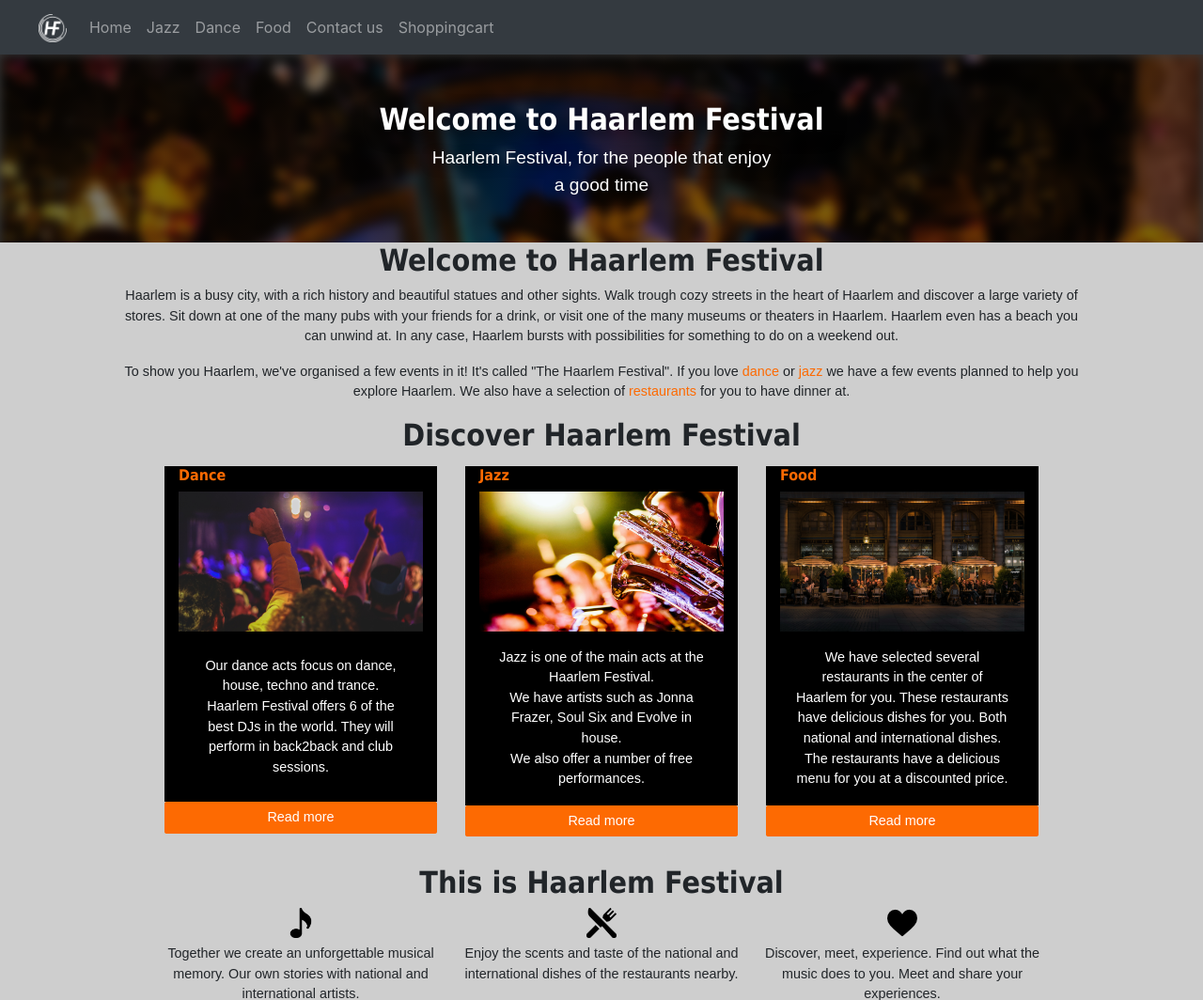
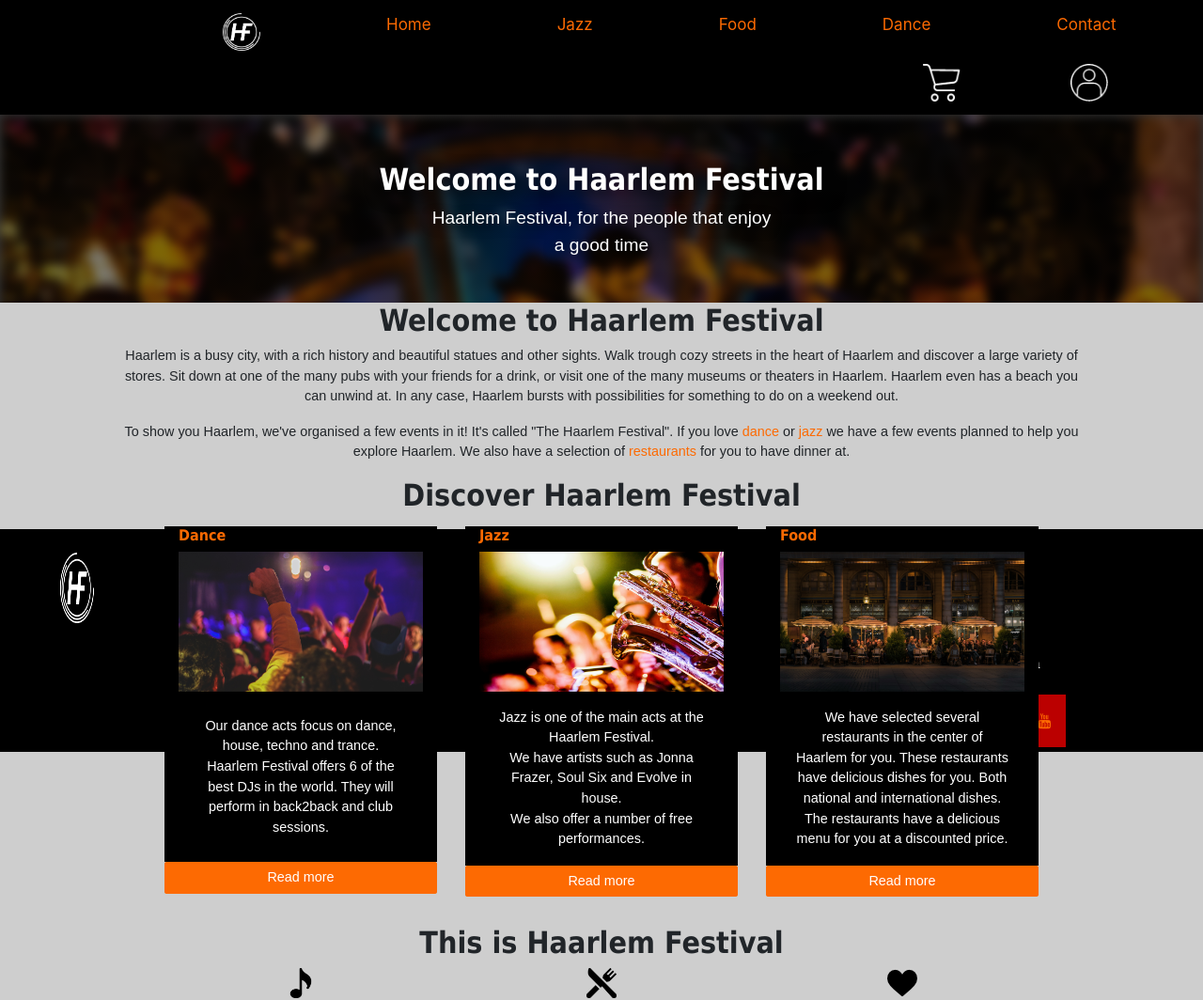
Before and after one commit to OwenVanRijn/ProjectHaarlemFestival, a PHP site: page / in a window 1280 px wide. Shown: the top 1064 px of the page at 94% size. Run offline with PHP 8.4, Linux system fonts and the light colour scheme.

Commit message:
nav bar + footer

```diff
--- a/UI/navBar.php
+++ b/UI/navBar.php
@@ -8,35 +8,43 @@ $root = realpath($_SERVER["DOCUMENT_ROOT"]);
 <html>
 
 <head>
-    <link rel="stylesheet" href="https://stackpath.bootstrapcdn.com/bootstrap/4.5.2/css/bootstrap.min.css">
+        <link rel="stylesheet" href="css/navBarFooter.css">
+        <link rel="stylesheet" href="https://cdnjs.cloudflare.com/ajax/libs/font-awesome/4.7.0/css/font-awesome.min.css">
 </head>
 
 <body>
-    <nav class="navbar navbar-expand-lg navbar-dark bg-dark sticky-top">
-        <a class="navbar-brand" href="./index.php" style="margin-left: 2%">
-            <img src="./img/logo-wit.png" width="30" height="30">
-        </a>
+    <nav>
+        <ul>
+          <li class="navItem"><a class="image"><img class="logo" src="img/logo-wit.png" alt="logo"></a></li>
+          <li><a class="navItem" href="./index.php">Home</a></li>
+          <li><a class="navItem" class="navItem" href="./jazz.php">Jazz</a></li>
+          <li><a class="navItem" href="./food.php">Food</a></li>
+          <li><a class="navItem" href="./dance.php">Dance</a></li>
+          <li><a class="navItem" href="./contact.php">Contact</a></li>
+          <li><a class="imageRight"><img class="logo" src="img/account.png" alt="logo"></a></li>
+          <li><a class="imageRight"><img class="logo" src="img/shoppingcart.png" alt="logo"></a></li>
+        </ul>
+     </nav>
+     <footer>
+       <img class="logoFooter" src="img/logo-wit.png" alt="">
+      <section class="footerLinks">
+        <ul>
+          <li><a href="#">> Photo's and video's</a>
+          </li>
+          <li><a href="#">> Online events</a>
+          </li>
+          <li><a href="./contact.php">> Contact us</a>
+          </li>
+          <li><a href="./volunteers.php">> For volunteers</a>
+          </li>
+        </ul>
+      </section>
+      <section class="socialMedia">
+        <p class="titleSocialMedia">Social Media</p>
+        <a href="#" class="fa fa-facebook"></a>
+        <a href="#" class="fa fa-youtube"></a>
+      </section>
+    </footer>
 
-        <ul class="navbar-nav">
-            <li class = "nav-item">
-                <a class="nav-link" href="./index.php">Home</a>
-            </li>
-            <li class = "nav-item">
-                <a class="nav-link" href="./jazz.php">Jazz</a>
-            </li>
-            <li class = "nav-item">
-                <a class="nav-link" href="./dance.php">Dance</a>
-            </li>
-            <li class = "nav-item">
-                <a class="nav-link" href="./food.php">Food</a>
-            </li>
-            <li class = "nav-item">
-                <a class="nav-link" href="./contact.php">Contact us</a>
-            </li>
-            <li class = "nav-item">
-                <a class="nav-link" href="./shoppingcart.php">Shoppingcart</a>
-            </li>
-        </ul>
-    </nav>
 </body>
 </html>
--- /dev/null
+++ b/css/navBarFooter.css
@@ -0,0 +1,89 @@
+nav{
+  background-color: #000;
+  overflow: auto;
+  width: 100%;
+}
+nav a
+{
+  float: left;
+  text-align: center;
+  padding: 14px 16px;
+  text-decoration: none;
+  color: #FD6A02;
+  font-size: 17px;
+}
+ul{
+  margin-top: 0.5em;
+  list-style-type: none;
+}
+.navItem{
+  margin-left: 6em;
+}
+.logo{
+  height: 40px;
+  width: 40px;
+}
+.image
+{
+  pointer-events: none;
+  float: left;
+  margin-left: 5em;
+}
+.imageRight{
+  pointer-events: none;
+  float: right;
+  margin-right: 5em;
+}
+footer {
+	background: #000;
+    position:absolute;
+    bottom: 0;
+    left: 0;
+    right: 0;
+    font-family: arial;
+}
+.footerLinks {
+   padding-left: 44%;
+   padding-top: 2%;
+}
+.footerLinks ul {
+	padding: 0;
+  list-style-type: none;
+  margin: 0;
+}
+.footerLinks a {
+	color: #d9d9d9;
+	text-decoration: none;
+	font-size: 18px;
+}
+.logoFooter{
+    height: 100px;
+    width: 100px;
+    float: left;
+    padding-left: 5%;
+    padding-top: 2%;
+}
+.socialMedia{
+  padding-left: 80%;
+  padding-right: 4%;
+}
+.titleSocialMedia
+{
+  color: white;
+}
+.fa {
+  padding: 20px;
+  font-size: 30px;
+  width: 50px;
+  text-align: center;
+  text-decoration: none;
+  margin: 5px 2px;
+}
+.fa-facebook {
+  background: #3B5998;
+  color: white;
+}
+.fa-youtube {
+  background: #bb0000;
+  color: white;
+}
```
Also changed, not shown: img/account.png (added), img/shoppingcart.png (added).
